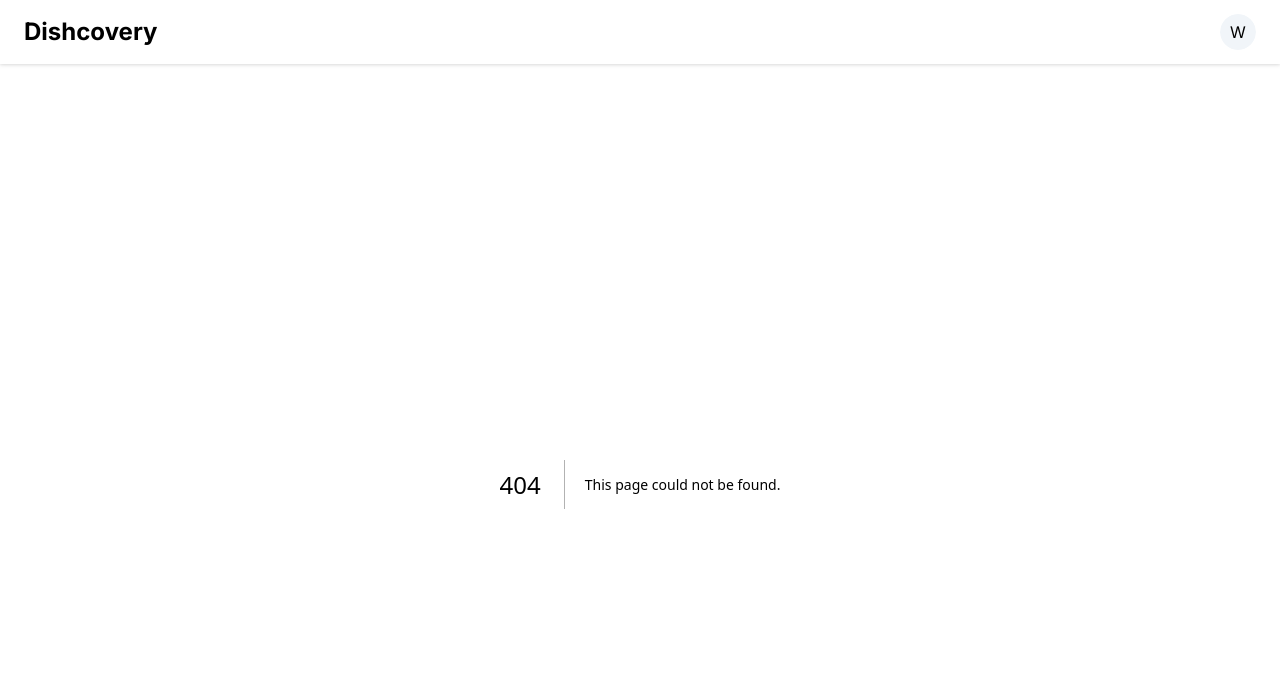
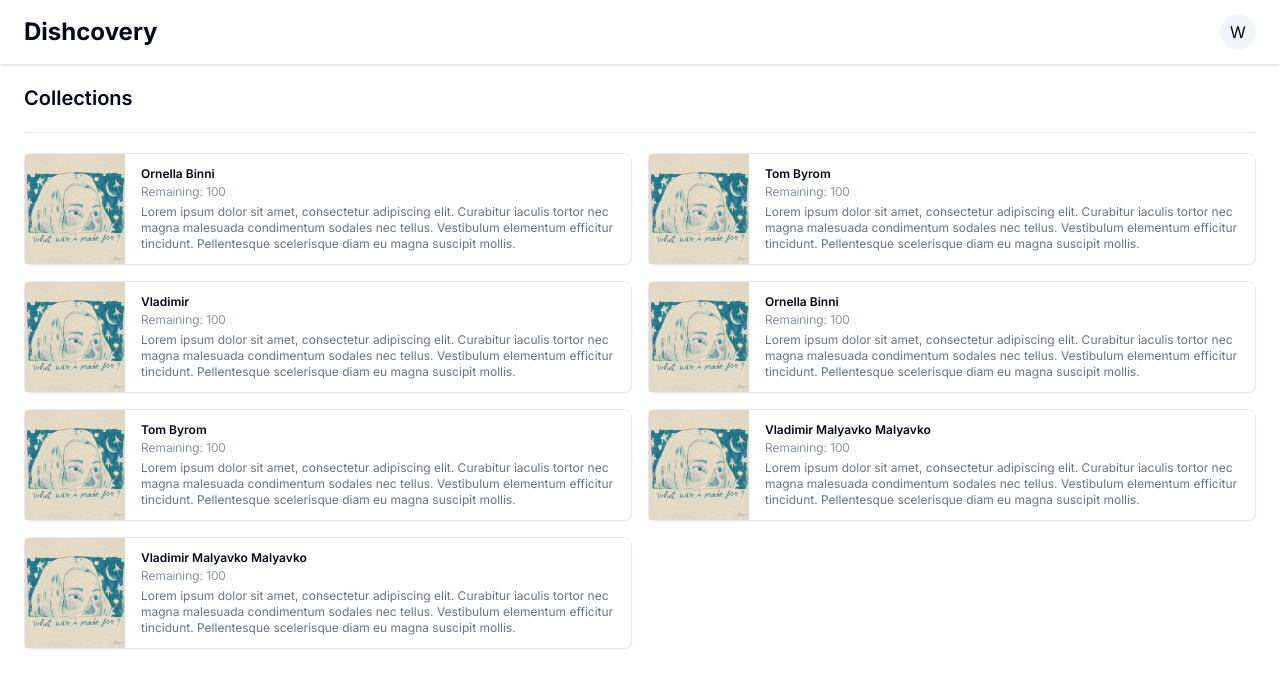
Before and after one commit to guan404ming/dishcovery, a Next.js app: page /collections in a window 1280 px wide. Before the commit this address had no page. Shown: the top 688 px of the page. Built offline with nearby package versions, Linux system fonts and the light colour scheme.

Commit message:
feat: add collection page

```diff
--- /dev/null
+++ b/src/app/collections/page.tsx
@@ -0,0 +1,12 @@
+import { PostListing } from "@/components/post-listing";
+import { Separator } from "@/components/ui/separator";
+
+export default async function Info() {
+  return (
+    <>
+      <h2 className="text-xl font-semibold">Collections</h2>
+      <Separator />
+      <PostListing />
+    </>
+  );
+}
--- a/src/components/header.tsx
+++ b/src/components/header.tsx
@@ -1,6 +1,6 @@
 import Link from "next/link";
 
-import { User, ShoppingCart, LogOut } from "lucide-react";
+import { User, ShoppingCart, Bookmark, LogOut } from "lucide-react";
 
 import { AvatarFallback, Avatar } from "@/components/ui/avatar";
 import {
@@ -42,6 +42,12 @@ export default function Header() {
           </DropdownMenuItem>
 
           <DropdownMenuItem>
+            <Bookmark className="mr-2 h-4 w-4" />
+            <Link href="/collections">Collection</Link>
+            <DropdownMenuShortcut>⌘S</DropdownMenuShortcut>
+          </DropdownMenuItem>
+
+          <DropdownMenuItem>
             <LogOut className="mr-2 h-4 w-4 text-red-600" />
             <Link href="#" className="text-red-600">
               Logout
```
